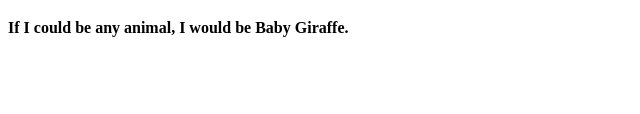
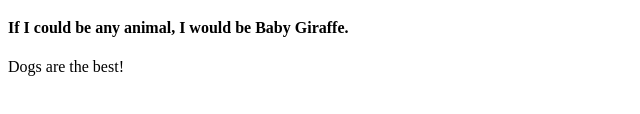
Before and after one commit to Ying-Li5/first-repo, a plain HTML site: page index.html in a window 1280 px wide. Shown: the part 290-404 px from the top of the page, without its empty margins (0-640 px from the left). Drawn offline with Linux system fonts and the light colour scheme.

Commit message:
new placeholder

```diff
--- a/index.html
+++ b/index.html
@@ -15,6 +15,7 @@
 					<h4>My favorite color is Blue.</h4>
 					<h4>My favorite food is Ramen.</h4>
 					<h4>If I could be any animal, I would be Baby Giraffe.</h4>
+                    <p>Dogs are the best!</p>
 			</div>
 		  </body>
 		</html>
```
